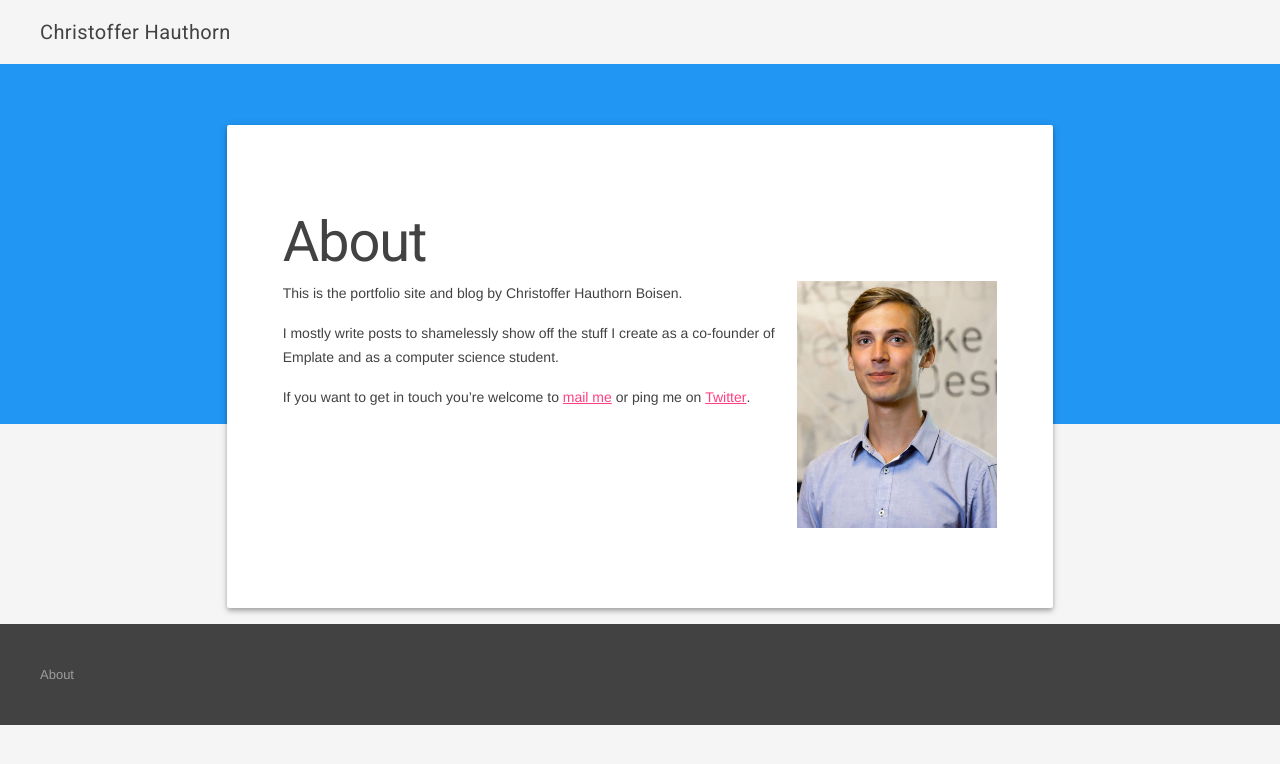
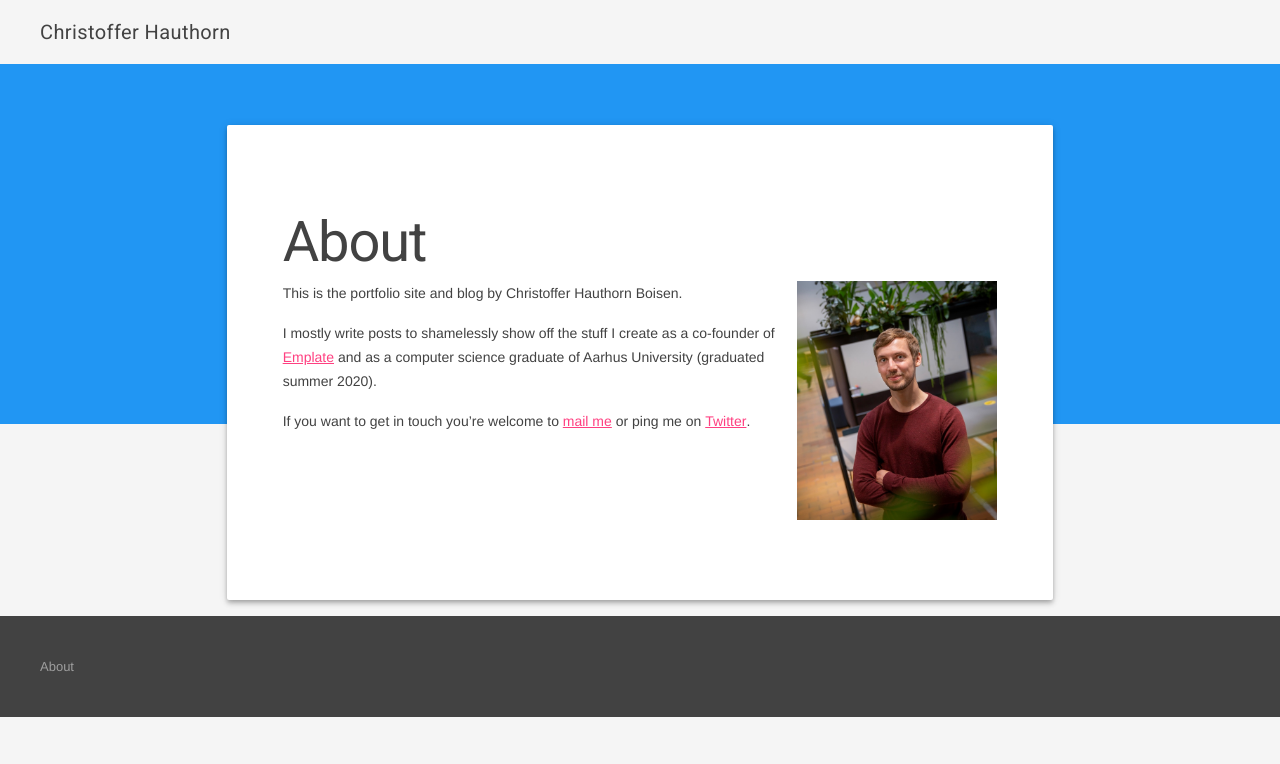
Before and after one commit to hauthorn/hauthorn.github.io, a Jekyll site: the page built from about.md, in a window 1280 px wide. Shown: the top 764 px of the page. Built offline with Jekyll 4.4.1, drawn with Linux system fonts in a browser that asks for light colours.

Commit message:
Updated images, about and some spelling mistakes

```diff
--- a/_posts/2016-07-16-freelance-work.markdown
+++ b/_posts/2016-07-16-freelance-work.markdown
@@ -3,7 +3,7 @@ layout: post
 title:  "Freelance work"
 date:   2016-07-16 12:00:00 +0200
 categories: freelance work
-excerpt: I've been build business and e-commerce websites for graphical agencies and my own client for 5 years professionally. Here is some of the work, that I'm allowed to disclose.
+excerpt: I've been building business and e-commerce websites for graphical agencies and my own client for 5 years professionally. Here is some of the work, that I'm allowed to disclose.
 image: /assets/images/businessparkstruer.jpg
 ---
 
--- a/about.md
+++ b/about.md
@@ -5,10 +5,10 @@ permalink: /about/
 on_homepage: true
 ---
 
-<img src="/assets/images/christoffer-hauthorn-boisen.jpg" alt="Christoffer Hauthorn Boisen" style="float:right; max-width:200px;" class="mdl-cell--hide-phone">
+<img src="/assets/images/2021-christoffer.jpg" alt="Christoffer Hauthorn Boisen" style="float:right; max-width:200px;" class="mdl-cell--hide-phone">
 This is the portfolio site and blog by Christoffer Hauthorn Boisen.
 
-I mostly write posts to shamelessly show off the stuff I create as a co-founder of Emplate and as a computer science student.
+I mostly write posts to shamelessly show off the stuff I create as a co-founder of [Emplate](https://www.emplate.it/) and as a computer science graduate of Aarhus University (graduated summer 2020).
 
 If you want to get in touch you’re welcome to [mail me][Christoffer-mailto] or ping me on [Twitter][Christoffer-Twitter].
 
--- a/index.html
+++ b/index.html
@@ -4,7 +4,7 @@ layout: homepage
 <!-- Welcome card -->
 <section class="section--center mdl-grid mdl-grid--no-spacing mdl-shadow--2dp">
   <header class="section__play-btn mdl-cell mdl-cell--3-col-desktop mdl-cell--2-col-tablet mdl-cell--4-col-phone mdl-color--grey-200 mdl-color-text--white">
-    <img class="my-image" src="/assets/images/christoffer-square.jpg" alt="Christoffer Hauthorn Boisen">
+    <img class="my-image" src="/assets/images/2021-christoffer-square.jpg" alt="Christoffer Hauthorn Boisen">
   </header>
   <div class="mdl-card mdl-cell mdl-cell--9-col-desktop mdl-cell--6-col-tablet mdl-cell--4-col-phone">
     <div class="mdl-card__supporting-text">
```
Also changed, not shown: assets/images/2021-christoffer-square.jpg (added), assets/images/2021-christoffer.jpg (added).
